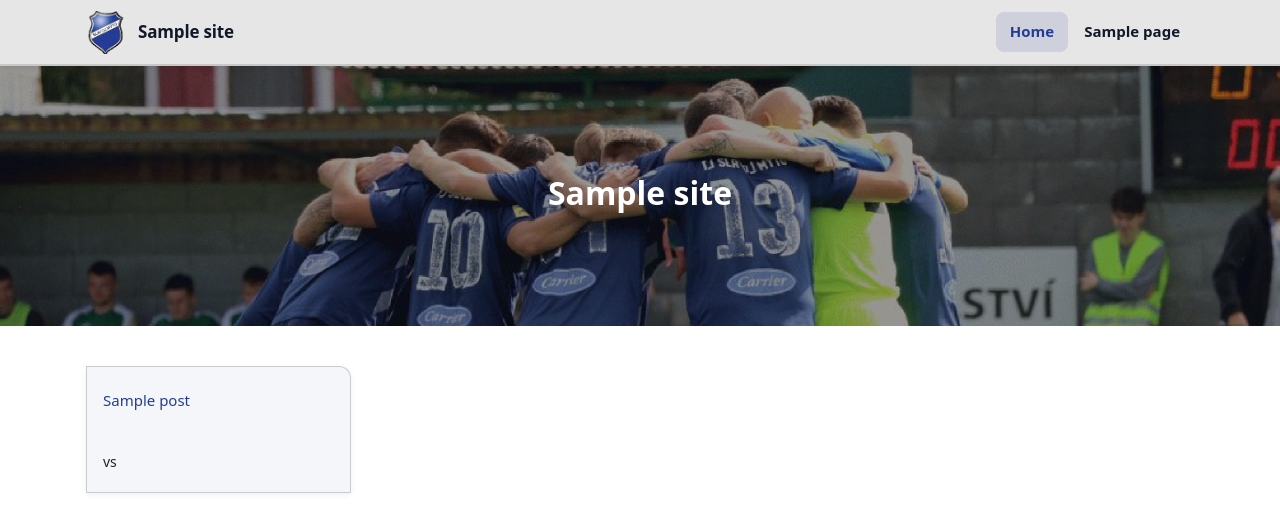
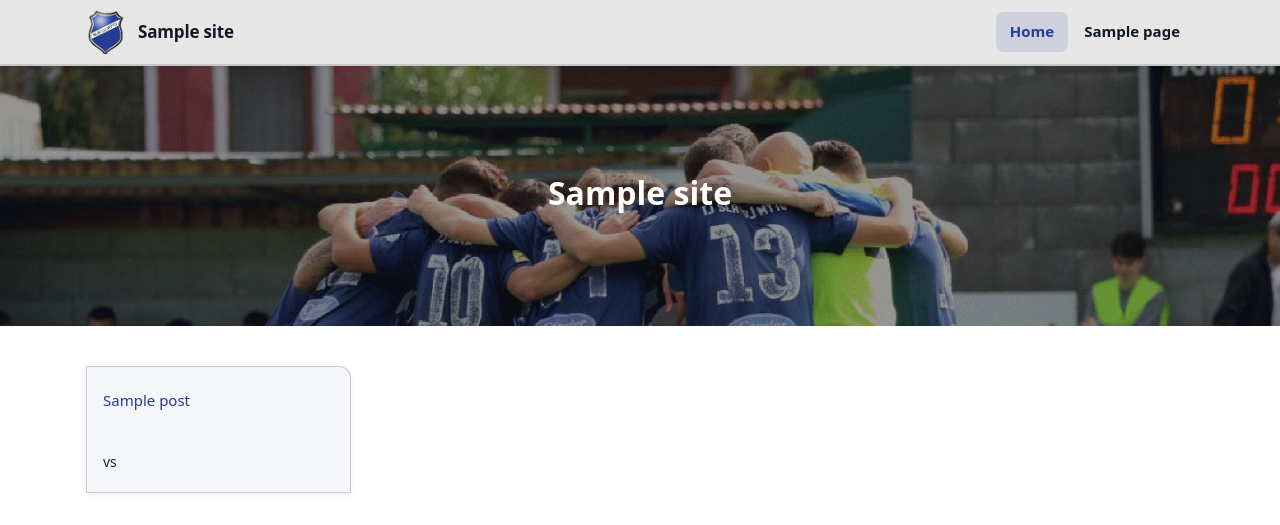
Before and after one commit to Nomoos/lukasbejcek, a WordPress theme: the page made by web/theme/tj-slavoj-myto/front-page.php in a window 1280 px wide. Shown: the top 525 px of the page. Run offline with PHP 8.4 and a stand-in for WordPress, Linux system fonts and the light colour scheme; the site name, menu and one post (Sample post) are stand-ins, and other content is empty; some libraries are stand-ins or nearby versions.

Commit message:
fix: shift banner image top from -195px to -150px
Co-authored-by: Nomoos <7758940+Nomoos@users.noreply.github.com>

```diff
--- a/web/theme/tj-slavoj-myto/assets/css/main.css
+++ b/web/theme/tj-slavoj-myto/assets/css/main.css
@@ -200,7 +200,7 @@ h1, h2, h3, h4, h5, h6 { margin: 0; line-height: 1.25; font-weight: 700; color:
 /* Banner */
 .banner { position: relative; height: 260px; overflow: hidden; }
 .banner img {
-  position: absolute; top: -195px; left: 0;
+  position: absolute; top: -150px; left: 0;
   width: 100%; height: calc(100% + 256px);
   object-fit: cover; object-position: center top;
   filter: brightness(60%);
```
